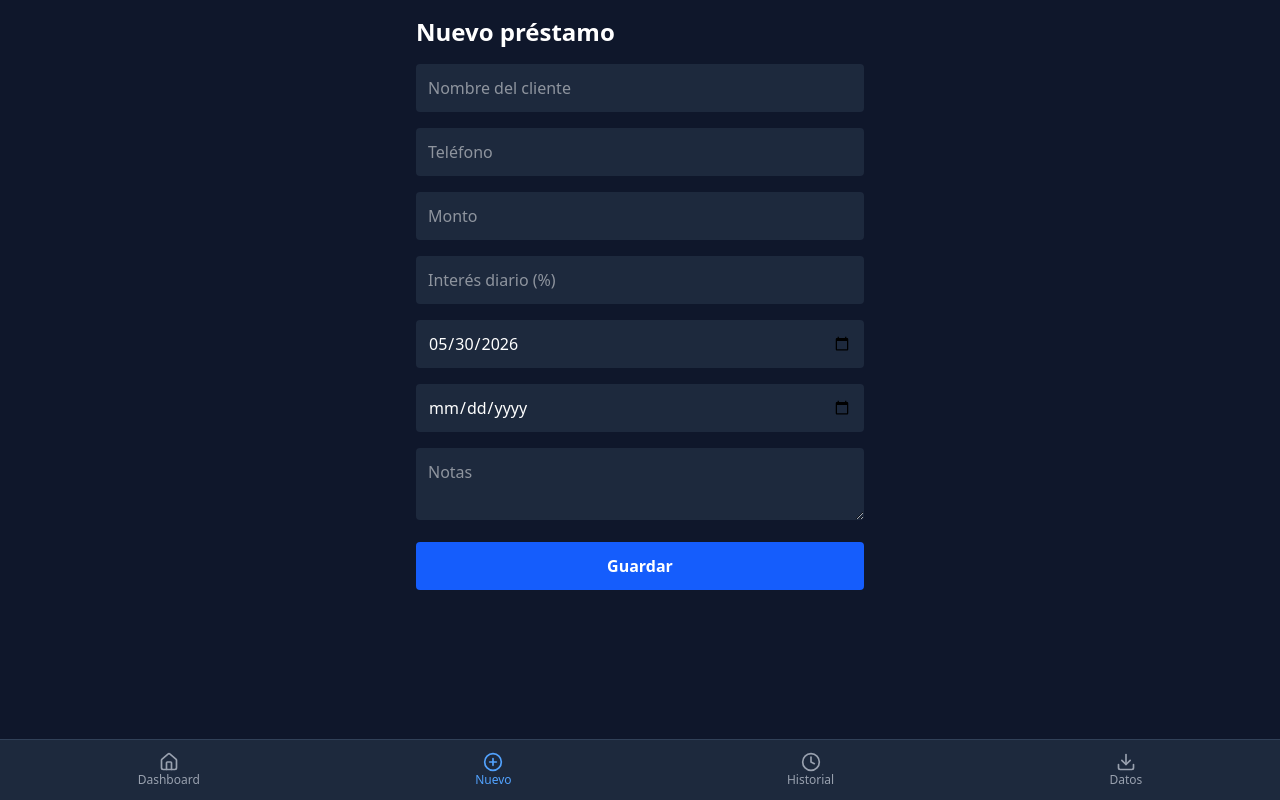
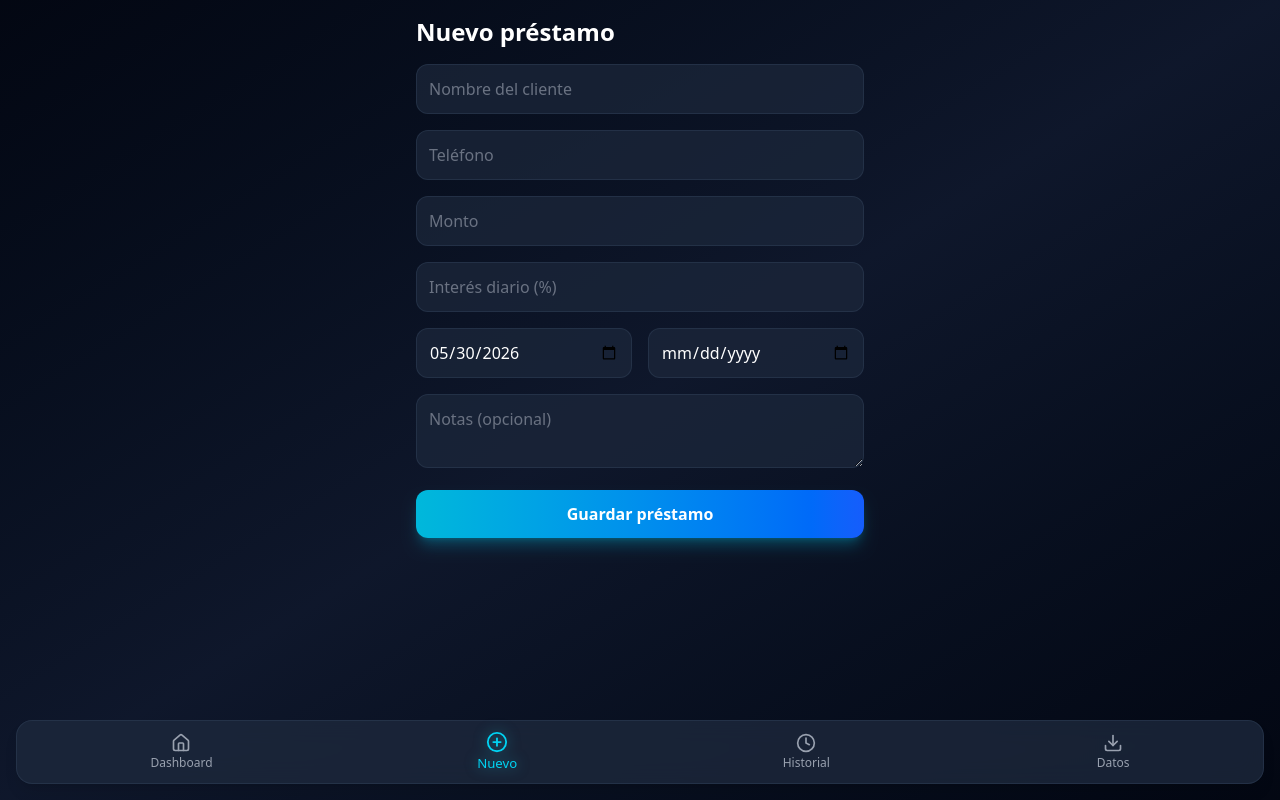
Before and after one commit to luisisraelVA/pocket-lender, a React (Vite) app: page /nuevo in a window 1280 px wide. Built offline with nearby package versions, Linux system fonts and the light colour scheme.

Commit message:
se mejoro el estilo

```diff
--- a/package.json
+++ b/package.json
@@ -9,6 +9,7 @@
     "preview": "vite preview"
   },
   "dependencies": {
+    "framer-motion": "^12.40.0",
     "lucide-react": "^1.17.0",
     "qrcode": "^1.5.4",
     "react": "^19.0.0",
--- a/src/components/Dashboard.jsx
+++ b/src/components/Dashboard.jsx
@@ -1,4 +1,5 @@
 import { useState, useEffect } from 'react'
+import { motion, AnimatePresence } from 'framer-motion'
 import { getLoans } from '../utils/storage'
 import { calculateDebt } from '../utils/calculations'
 import LoanList from './LoanList'
@@ -6,20 +7,46 @@ import LoanList from './LoanList'
 export default function Dashboard() {
   const [loans, setLoans] = useState([])
 
+  const refreshLoans = () => {
+    setLoans(getLoans().filter(l => l.status === 'activo'))
+  }
+
   useEffect(() => {
-    setLoans(getLoans().filter(l => l.status === 'activo'))
+    refreshLoans()
   }, [])
 
   const totalDebt = loans.reduce((sum, loan) => sum + calculateDebt(loan), 0)
 
   return (
-    <div className="space-y-4">
-      <h1 className="text-2xl font-bold">Préstamos activos</h1>
-      <div className="bg-slate-800 p-4 rounded-xl">
-        <p className="text-gray-400">Deuda total</p>
-        <p className="text-3xl font-bold text-blue-400">${totalDebt.toFixed(2)}</p>
-      </div>
-      <LoanList loans={loans} onUpdate={() => setLoans(getLoans().filter(l => l.status === 'activo'))} />
+    <div className="space-y-6">
+      <motion.h1
+        initial={{ opacity: 0, y: -20 }}
+        animate={{ opacity: 1, y: 0 }}
+        className="text-3xl font-extrabold bg-gradient-to-r from-cyan-400 to-blue-500 bg-clip-text text-transparent"
+      >
+        Pocket Lender
+      </motion.h1>
+
+      <motion.div
+        initial={{ scale: 0.8, opacity: 0 }}
+        animate={{ scale: 1, opacity: 1 }}
+        transition={{ type: 'spring', stiffness: 200 }}
+        className="bg-slate-800/50 backdrop-blur-md border border-cyan-500/30 rounded-2xl p-6 shadow-lg glow-card"
+      >
+        <p className="text-gray-300 text-sm">Deuda total activa</p>
+        <motion.p
+          key={totalDebt}
+          initial={{ y: -10, opacity: 0 }}
+          animate={{ y: 0, opacity: 1 }}
+          className="text-4xl font-bold text-cyan-300"
+        >
+          ${totalDebt.toFixed(2)}
+        </motion.p>
+      </motion.div>
+
+      <AnimatePresence>
+        <LoanList loans={loans} onUpdate={refreshLoans} />
+      </AnimatePresence>
     </div>
   )
 }
--- a/src/components/ExportImport.jsx
+++ b/src/components/ExportImport.jsx
@@ -1,3 +1,4 @@
+import { motion } from 'framer-motion'
 import { getLoans, saveLoans } from '../utils/storage'
 
 export default function ExportImport() {
@@ -30,11 +31,20 @@ export default function ExportImport() {
     reader.readAsText(file)
   }
 
+  const buttonClass = "w-full bg-gradient-to-r from-cyan-500 to-blue-600 py-3 rounded-xl font-bold text-white shadow-lg shadow-cyan-500/30 hover:shadow-cyan-500/50 transition-shadow"
+
   return (
     <div className="space-y-4 max-w-md mx-auto">
-      <h1 className="text-2xl font-bold">Respaldar datos</h1>
-      <button onClick={handleExport} className="w-full bg-blue-600 py-3 rounded font-bold">Exportar préstamos (JSON)</button>
-      <label className="w-full bg-slate-800 py-3 rounded text-center block cursor-pointer">
+      <h1 className="text-2xl font-bold text-white">Respaldar datos</h1>
+      <motion.button
+        whileHover={{ scale: 1.02 }}
+        whileTap={{ scale: 0.98 }}
+        onClick={handleExport}
+        className={buttonClass}
+      >
+        Exportar préstamos (JSON)
+      </motion.button>
+      <label className={`${buttonClass} text-center block cursor-pointer`}>
         Importar préstamos
         <input type="file" accept=".json" onChange={handleImport} className="hidden" />
       </label>
--- a/src/components/Historial.jsx
+++ b/src/components/Historial.jsx
@@ -1,4 +1,5 @@
 import { useState, useEffect } from 'react'
+import { motion, AnimatePresence } from 'framer-motion'
 import { getLoans } from '../utils/storage'
 
 export default function Historial() {
@@ -10,17 +11,28 @@ export default function Historial() {
 
   return (
     <div className="space-y-4">
-      <h1 className="text-2xl font-bold">Historial de pagos</h1>
+      <h1 className="text-2xl font-bold text-white">Historial de pagos</h1>
       {loans.length === 0 ? (
         <p className="text-gray-400">No hay préstamos pagados.</p>
       ) : (
-        loans.map(loan => (
-          <div key={loan.id} className="bg-slate-800 p-4 rounded-xl">
-            <p className="font-semibold">{loan.clientName}</p>
-            <p className="text-sm text-gray-400">Monto: ${loan.amount}</p>
-            <p className="text-xs text-gray-500">Pagado: {new Date(loan.paidAt).toLocaleDateString()}</p>
-          </div>
-        ))
+        <ul className="space-y-3">
+          <AnimatePresence>
+            {loans.map(loan => (
+              <motion.li
+                key={loan.id}
+                initial={{ opacity: 0, y: 20 }}
+                animate={{ opacity: 1, y: 0 }}
+                className="bg-slate-800/60 border border-slate-700/40 rounded-xl p-4"
+              >
+                <div className="flex justify-between">
+                  <span className="font-bold">{loan.clientName}</span>
+                  <span className="text-emerald-400">${loan.amount}</span>
+                </div>
+                <p className="text-xs text-gray-500 mt-1">Pagado el {new Date(loan.paidAt).toLocaleDateString()}</p>
+              </motion.li>
+            ))}
+          </AnimatePresence>
+        </ul>
       )}
     </div>
   )
--- a/src/components/Layout.jsx
+++ b/src/components/Layout.jsx
@@ -1,4 +1,5 @@
 import { Outlet, NavLink } from 'react-router-dom'
+import { motion } from 'framer-motion'
 import { Home, PlusCircle, Clock, Download } from 'lucide-react'
 
 const navItems = [
@@ -10,24 +11,33 @@ const navItems = [
 
 export default function Layout() {
   return (
-    <div className="flex flex-col min-h-screen">
+    <div className="flex flex-col min-h-screen bg-gradient-to-br from-gray-950 via-slate-900 to-gray-950">
       <main className="flex-1 p-4 pb-20">
         <Outlet />
       </main>
-      <nav className="fixed bottom-0 left-0 right-0 bg-slate-800 border-t border-slate-700 flex justify-around py-3">
+      <motion.nav
+        initial={{ y: 100 }}
+        animate={{ y: 0 }}
+        transition={{ type: 'spring', stiffness: 120 }}
+        className="fixed bottom-4 left-4 right-4 bg-slate-800/80 backdrop-blur-md border border-slate-700/50 rounded-2xl shadow-lg flex justify-around py-3 z-50"
+      >
         {navItems.map(({ to, icon: Icon, label }) => (
           <NavLink
             key={to}
             to={to}
             className={({ isActive }) =>
-              `flex flex-col items-center text-xs ${isActive ? 'text-blue-400' : 'text-gray-400'}`
+              `flex flex-col items-center text-xs transition-all ${
+                isActive
+                  ? 'text-cyan-400 scale-110 drop-shadow-[0_0_6px_rgba(34,211,238,0.5)]'
+                  : 'text-gray-400 hover:text-cyan-300'
+              }`
             }
           >
             <Icon size={20} />
-            <span>{label}</span>
+            <span className="mt-0.5">{label}</span>
           </NavLink>
         ))}
-      </nav>
+      </motion.nav>
     </div>
   )
 }
--- a/src/components/LoanForm.jsx
+++ b/src/components/LoanForm.jsx
@@ -1,5 +1,6 @@
 import { useState } from 'react'
 import { useNavigate } from 'react-router-dom'
+import { motion } from 'framer-motion'
 import { addLoan } from '../utils/storage'
 import { generateId } from '../utils/calculations'
 
@@ -29,17 +30,33 @@ export default function LoanForm() {
     navigate('/')
   }
 
+  const inputClasses = "w-full bg-slate-800/70 border border-slate-700/50 focus:border-cyan-400 rounded-xl p-3 text-white placeholder-gray-500 outline-none transition-all focus:ring-2 focus:ring-cyan-400/30"
+
   return (
-    <form onSubmit={handleSubmit} className="space-y-4 max-w-md mx-auto">
-      <h1 className="text-2xl font-bold">Nuevo préstamo</h1>
-      <input className="w-full bg-slate-800 p-3 rounded" placeholder="Nombre del cliente" value={form.clientName} onChange={e => setForm({...form, clientName: e.target.value})} required />
-      <input className="w-full bg-slate-800 p-3 rounded" placeholder="Teléfono" value={form.phone} onChange={e => setForm({...form, phone: e.target.value})} />
-      <input type="number" className="w-full bg-slate-800 p-3 rounded" placeholder="Monto" value={form.amount} onChange={e => setForm({...form, amount: e.target.value})} required />
-      <input type="number" step="0.01" className="w-full bg-slate-800 p-3 rounded" placeholder="Interés diario (%)" value={form.dailyInterest} onChange={e => setForm({...form, dailyInterest: e.target.value})} required />
-      <input type="date" className="w-full bg-slate-800 p-3 rounded" value={form.startDate} onChange={e => setForm({...form, startDate: e.target.value})} />
-      <input type="date" className="w-full bg-slate-800 p-3 rounded" value={form.dueDate} onChange={e => setForm({...form, dueDate: e.target.value})} required />
-      <textarea className="w-full bg-slate-800 p-3 rounded" placeholder="Notas" value={form.notes} onChange={e => setForm({...form, notes: e.target.value})} />
-      <button type="submit" className="w-full bg-blue-600 py-3 rounded font-bold">Guardar</button>
-    </form>
+    <motion.form
+      initial={{ opacity: 0, y: 20 }}
+      animate={{ opacity: 1, y: 0 }}
+      onSubmit={handleSubmit}
+      className="space-y-4 max-w-md mx-auto"
+    >
+      <h1 className="text-2xl font-bold text-white">Nuevo préstamo</h1>
+      <input className={inputClasses} placeholder="Nombre del cliente" value={form.clientName} onChange={e => setForm({...form, clientName: e.target.value})} required />
+      <input className={inputClasses} placeholder="Teléfono" value={form.phone} onChange={e => setForm({...form, phone: e.target.value})} />
+      <input type="number" className={inputClasses} placeholder="Monto" value={form.amount} onChange={e => setForm({...form, amount: e.target.value})} required />
+      <input type="number" step="0.01" className={inputClasses} placeholder="Interés diario (%)" value={form.dailyInterest} onChange={e => setForm({...form, dailyInterest: e.target.value})} required />
+      <div className="grid grid-cols-2 gap-4">
+        <input type="date" className={inputClasses} value={form.startDate} onChange={e => setForm({...form, startDate: e.target.value})} />
+        <input type="date" className={inputClasses} value={form.dueDate} onChange={e => setForm({...form, dueDate: e.target.value})} required />
+      </div>
+      <textarea className={inputClasses} placeholder="Notas (opcional)" value={form.notes} onChange={e => setForm({...form, notes: e.target.value})} rows="2" />
+      <motion.button
+        whileHover={{ scale: 1.02 }}
+        whileTap={{ scale: 0.98 }}
+        type="submit"
+        className="w-full bg-gradient-to-r from-cyan-500 to-blue-600 py-3 rounded-xl font-bold text-white shadow-lg shadow-cyan-500/30 hover:shadow-cyan-500/50 transition-shadow"
+      >
+        Guardar préstamo
+      </motion.button>
+    </motion.form>
   )
 }
--- a/src/components/QRButton.jsx
+++ b/src/components/QRButton.jsx
@@ -1,3 +1,4 @@
+import { motion } from 'framer-motion'
 import QRCode from 'qrcode'
 import { calculateDebt } from '../utils/calculations'
 
@@ -23,8 +24,15 @@ export default function QRButton({ loan }) {
   }
 
   return (
-    <button onClick={shareQR} className="bg-blue-600 px-3 py-1 rounded text-sm">
+    <motion.button
+      whileHover={{ scale: 1.05 }}
+      whileTap={{ scale: 0.9 }}
+      animate={{ boxShadow: ['0 0 0px #3b82f6', '0 0 15px #3b82f6', '0 0 0px #3b82f6'] }}
+      transition={{ repeat: Infinity, duration: 2 }}
+      onClick={shareQR}
+      className="bg-gradient-to-br from-blue-500 to-cyan-600 text-white px-4 py-2 rounded-xl font-medium text-sm shadow-lg shadow-blue-500/30"
+    >
       QR
-    </button>
+    </motion.button>
   )
 }
--- a/src/index.css
+++ b/src/index.css
@@ -1 +1,25 @@
 @import "tailwindcss";
+
+/* Animación de brillo para tarjetas */
+@keyframes glow {
+  0%, 100% { box-shadow: 0 0 5px rgba(56, 189, 248, 0.3); }
+  50% { box-shadow: 0 0 20px rgba(56, 189, 248, 0.6); }
+}
+
+@keyframes float {
+  0%, 100% { transform: translateY(0); }
+  50% { transform: translateY(-5px); }
+}
+
+.glow-card {
+  animation: glow 2s ease-in-out infinite;
+}
+
+.float {
+  animation: float 3s ease-in-out infinite;
+}
+
+/* Estilo personalizado para scrollbar (opcional) */
+::-webkit-scrollbar { width: 4px; }
+::-webkit-scrollbar-track { background: #0f172a; }
+::-webkit-scrollbar-thumb { background: #334155; border-radius: 2px; }
```
Also changed, not shown: src/components/LoanList.jsx (+49 -12 lines), 1 other file (tests, documents, lock files or other folders).
